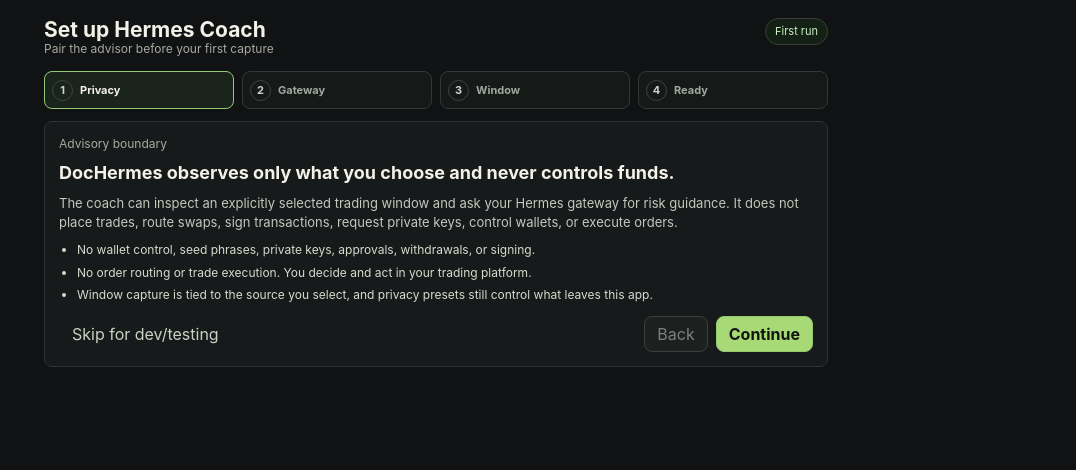
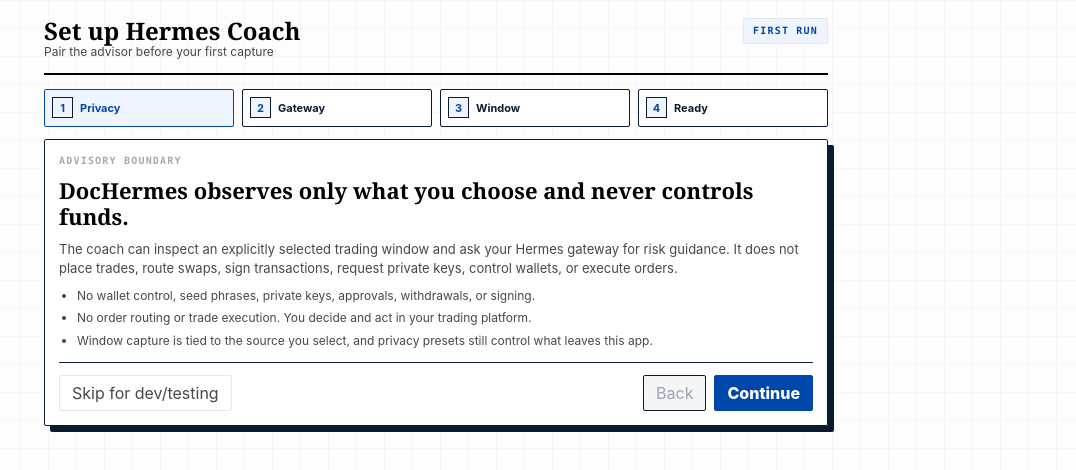
Before and after one commit to water-bear86/dochermes, a React (Vite) app: page / in a window 1280 px wide. Shown: the top 470 px of the page, without its empty margins (204-1280 px from the left). Built offline with nearby package versions, Linux system fonts and the light colour scheme.

Commit message:
style: match desktop coach to DocHermes site

```diff
--- a/src/main/coachWindow.ts
+++ b/src/main/coachWindow.ts
@@ -20,7 +20,7 @@
     show: false,
     title: 'Hermes Coach',
     alwaysOnTop: true,
-    backgroundColor: '#101214',
+    backgroundColor: '#fdfdfd',
     webPreferences: {
       preload: join(__dirname, '../preload/index.mjs'),
       nodeIntegration: false,
--- a/src/renderer/styles.css
+++ b/src/renderer/styles.css
@@ -1,9 +1,30 @@
 :root {
-  color-scheme: dark;
+  color-scheme: light;
+  --dh-paper: #fdfdfd;
+  --dh-paper-soft: #f7f9fd;
+  --dh-blue-paper: #eff4ff;
+  --dh-ink: #000000;
+  --dh-navy: #0b1c30;
+  --dh-muted: #4c4546;
+  --dh-muted-2: #667085;
+  --dh-border: #e2e8f0;
+  --dh-border-strong: #0b1c30;
+  --dh-blue: #0047ab;
+  --dh-blue-2: #0d5fd3;
+  --dh-gold: #ffd700;
+  --dh-gold-soft: #fff6cc;
+  --dh-black: #000000;
+  --dh-white: #ffffff;
+  --dh-red: #a82014;
+  --dh-red-soft: #fff1ef;
+  --dh-shadow: 6px 6px 0 #0b1c30;
+  --dh-font-body: Inter, Arial, ui-sans-serif, system-ui, -apple-system, BlinkMacSystemFont, "Segoe UI", sans-serif;
+  --dh-font-display: "Playfair Display", Georgia, "Times New Roman", serif;
+  --dh-font-mono: "JetBrains Mono", "SFMono-Regular", Menlo, Consolas, monospace;
   font-family:
-    Inter, ui-sans-serif, system-ui, -apple-system, BlinkMacSystemFont, "Segoe UI", sans-serif;
-  background: #101214;
-  color: #f4f1e8;
+    var(--dh-font-body);
+  background: var(--dh-paper);
+  color: var(--dh-navy);
   font-synthesis: none;
   text-rendering: optimizeLegibility;
 }
@@ -16,7 +37,11 @@
   min-width: 360px;
   min-height: 100vh;
   margin: 0;
-  background: #101214;
+  background:
+    linear-gradient(90deg, rgba(0, 71, 171, 0.035) 1px, transparent 1px),
+    linear-gradient(rgba(11, 28, 48, 0.03) 1px, transparent 1px),
+    var(--dh-paper);
+  background-size: 28px 28px;
 }
 
 button,
@@ -1269,6 +1294,432 @@
   text-align: center;
 }
 
+/* DocHermes website skin: paper panels, ink borders, cobalt diagnostics, gold risk marks. */
+.shell {
+  color: var(--dh-navy);
+}
+
+.topbar {
+  border-bottom: 2px solid var(--dh-ink);
+  padding-bottom: 12px;
+}
+
+h1,
+h2,
+.brand-heading {
+  font-family: var(--dh-font-display);
+  color: var(--dh-ink);
+}
+
+h1 {
+  font-size: 24px;
+  font-weight: 700;
+  letter-spacing: 0;
+}
+
+h2 {
+  font-size: 15px;
+  font-weight: 700;
+  letter-spacing: 0;
+}
+
+.topbar p,
+footer,
+small {
+  color: var(--dh-muted);
+}
+
+.label,
+.section-label,
+.status,
+.note,
+.capability-row span,
+.payload-row span,
+.source-quality-chip,
+.postmortem-outcome-chip {
+  font-family: var(--dh-font-mono);
+  font-size: 10px;
+  font-weight: 700;
+  letter-spacing: 1.2px;
+  text-transform: uppercase;
+}
+
+.status {
+  border: 1px solid var(--dh-border);
+  border-radius: 0;
+  color: var(--dh-blue);
+  background: var(--dh-blue-paper);
+  text-align: left;
+}
+
+.control-strip,
+.question-panel,
+.window-picker,
+.preview,
+.settings-panel,
+.message,
+.advanced-settings,
+.privacy-indicator,
+.token-storage-card,
+.connection-report,
+.source-constraint-row,
+.postmortem-event,
+.postmortem-summary-item,
+.wizard-card,
+.wizard-check,
+.wizard-ready-grid div,
+.wizard-steps li,
+.session-risk-grid div {
+  border: 1px solid var(--dh-border-strong);
+  border-radius: 2px;
+  color: var(--dh-navy);
+  background: rgba(255, 255, 255, 0.94);
+}
+
+.control-strip:first-of-type,
+.question-panel,
+.window-picker,
+.settings-panel,
+.first-run-panel .wizard-card {
+  box-shadow: var(--dh-shadow);
+}
+
+.compact-strip,
+.advanced-settings,
+.connection-report,
+.wizard-check,
+.wizard-ready-grid div,
+.session-risk-grid div,
+.source-constraint-row,
+.postmortem-event,
+.postmortem-summary-item {
+  box-shadow: none;
+}
+
+.control-strip strong,
+.diagnostic-item strong,
+.wizard-check strong,
+.wizard-ready-grid strong,
+.session-risk-grid p,
+.session-risk-grid strong,
+.postmortem-event-heading,
+.postmortem-summary-item strong,
+.memory-pattern strong {
+  color: var(--dh-ink);
+}
+
+.compact-strip small,
+.section-heading span,
+.subtle-note,
+.source-outcome-hint,
+.journal-actions span,
+.diagnostics-empty,
+.timing,
+.warning-evidence-meta,
+.postmortem-event-subtitle,
+.postmortem-event-provenance,
+.monitor-list-meta,
+.wizard-step-content p,
+.wizard-boundary-list,
+.session-risk-note {
+  color: var(--dh-muted);
+}
+
+button,
+.source-option {
+  border: 1px solid var(--dh-border-strong);
+  border-radius: 2px;
+  color: var(--dh-navy);
+  background: var(--dh-white);
+}
+
+button:hover:not(:disabled),
+.source-option:hover:not(:disabled) {
+  border-color: var(--dh-blue);
+  color: var(--dh-blue);
+  background: var(--dh-blue-paper);
+}
+
+button:disabled {
+  color: #9aa4b2;
+  background: #f4f5f7;
+}
+
+button:focus-visible,
+input:focus-visible,
+select:focus-visible,
+textarea:focus-visible,
+.source-option:focus-visible {
+  outline: 3px solid var(--dh-gold);
+  outline-offset: 2px;
+}
+
+.primary {
+  border-color: var(--dh-blue);
+  color: var(--dh-white);
+  background: var(--dh-blue);
+  font-weight: 800;
+}
+
+.primary:hover:not(:disabled) {
+  border-color: var(--dh-ink);
+  color: var(--dh-white);
+  background: var(--dh-ink);
+}
+
+.ghost {
+  border-color: var(--dh-border);
+  color: var(--dh-muted);
+  background: var(--dh-white);
+}
+
+.ghost:hover:not(:disabled) {
+  border-color: var(--dh-ink);
+  color: var(--dh-ink);
+  background: var(--dh-white);
+}
+
+label {
+  color: var(--dh-navy);
+  font-family: var(--dh-font-mono);
+  font-size: 10px;
+  font-weight: 700;
+  letter-spacing: 1px;
+  text-transform: uppercase;
+}
+
+input,
+select,
+textarea {
+  border: 1px solid var(--dh-border-strong);
+  border-radius: 2px;
+  color: var(--dh-navy);
+  background: var(--dh-white);
+}
+
+input[type="checkbox"] {
+  accent-color: var(--dh-blue);
+}
+
+input:focus,
+select:focus,
+textarea:focus {
+  border-color: var(--dh-blue);
+}
+
+.check-row,
+.source-option span,
+.diagnostics-summary-note,
+.diagnostic-history,
+.monitor-list,
+.trade-history-list,
+.postmortem-event-list,
+.warning-evidence-detail,
+.warning-card-subtitle,
+.warning-evidence-list {
+  color: var(--dh-navy);
+}
+
+.source-list {
+  scrollbar-color: var(--dh-blue) var(--dh-blue-paper);
+}
+
+.source-option {
+  background: var(--dh-paper);
+}
+
+.source-option.selected {
+  border-color: var(--dh-blue);
+  background:
+    linear-gradient(90deg, var(--dh-gold) 0 6px, transparent 6px),
+    var(--dh-blue-paper);
+}
+
+.source-option img,
+.preview img {
+  border: 1px solid var(--dh-border-strong);
+  border-radius: 0;
+  background: var(--dh-blue-paper);
+}
+
+.preview-media::after {
+  position: absolute;
+  right: -7px;
+  bottom: -7px;
+  width: 44px;
+  height: 44px;
+  border-right: 3px solid var(--dh-gold);
+  border-bottom: 3px solid var(--dh-gold);
+  content: "";
+  pointer-events: none;
+}
+
+.privacy-indicator.scope-local,
+.connection-report.connected,
+.wizard-check.connected,
+.wizard-check.degraded,
+.trade-history {
+  border-color: var(--dh-blue);
+  background: var(--dh-blue-paper);
+}
+
+.privacy-indicator.scope-hosted,
+.postmortem {
+  border-color: var(--dh-blue);
+  background: #f5f8ff;
+}
+
+.privacy-indicator.scope-advanced,
+.memory,
+.warning,
+.session-risk-status--low,
+.session-risk-status--medium,
+.token-storage-card.unavailable {
+  border-color: var(--dh-gold);
+  background: var(--dh-gold-soft);
+}
+
+.token-storage-card.available,
+.session-risk-status,
+.session-risk-status--ok,
+.session-risk-status--off {
+  border-color: var(--dh-border-strong);
+  background: var(--dh-white);
+}
+
+.connection-report.auth-error,
+.connection-report.disconnected,
+.connection-report.model-error,
+.connection-report.incompatible,
+.wizard-check.auth-error,
+.wizard-check.disconnected,
+.wizard-check.model-error,
+.wizard-check.incompatible,
+.session-risk-status--high,
+.error {
+  border-color: var(--dh-red);
+  color: var(--dh-red);
+  background: var(--dh-red-soft);
+}
+
+.response {
+  border-color: var(--dh-blue);
+  background: var(--dh-blue-paper);
+}
+
+.warning-list,
+.warning-card-text,
+.memory-pattern strong {
+  color: #7a5800;
+}
+
+.warning-card,
+.diagnostic-item,
+.warning-feedback-item {
+  border-top-color: var(--dh-border-strong);
+}
+
+.warning-evidence,
+.capability-row span,
+.payload-row span,
+.source-quality-chip,
+.postmortem-outcome-chip {
+  border-color: var(--dh-border-strong);
+  border-radius: 0;
+  background: var(--dh-white);
+}
+
+.warning-evidence--low {
+  border-color: var(--dh-gold);
+  background: #fff9db;
+}
+
+.warning-evidence-confidence,
+.diagnostic-item.success strong {
+  color: var(--dh-blue);
+}
+
+.warning-evidence-confidence--low,
+.diagnostic-item.failure strong {
+  color: var(--dh-red);
+}
+
+.postmortem h3 {
+  color: var(--dh-ink);
+  font-family: var(--dh-font-display);
+}
+
+.ocr-region-box {
+  border: 2px solid var(--dh-blue);
+  border-radius: 0;
+  background: rgba(0, 71, 171, 0.16);
+  color: var(--dh-blue);
+}
+
+.ocr-region-box.is-active {
+  border-color: var(--dh-gold);
+  background: rgba(255, 215, 0, 0.22);
+  color: var(--dh-ink);
+}
+
+.ocr-region-box span {
+  border-bottom-right-radius: 0;
+  color: var(--dh-white);
+  background: var(--dh-ink);
+}
+
+.first-run-shell {
+  color: var(--dh-navy);
+}
+
+.wizard-steps li {
+  background: var(--dh-white);
+}
+
+.wizard-steps span {
+  border-color: var(--dh-border-strong);
+  border-radius: 0;
+  color: var(--dh-blue);
+  background: var(--dh-blue-paper);
+}
+
+.wizard-steps li.active {
+  border-color: var(--dh-blue);
+  color: var(--dh-blue);
+  background: var(--dh-blue-paper);
+}
+
+.wizard-steps li.done {
+  border-color: var(--dh-gold);
+  color: var(--dh-ink);
+  background: var(--dh-gold-soft);
+}
+
+.wizard-step-content h2 {
+  color: var(--dh-ink);
+  font-family: var(--dh-font-display);
+  font-size: 22px;
+}
+
+.wizard-actions {
+  border-top: 1px solid var(--dh-border-strong);
+  padding-top: 12px;
+}
+
+.connection-report textarea {
+  font-family: var(--dh-font-mono);
+  color: var(--dh-navy);
+  background: #f8fafc;
+}
+
+footer {
+  color: var(--dh-muted);
+  font-family: var(--dh-font-mono);
+  font-size: 10px;
+  letter-spacing: 1px;
+  text-transform: uppercase;
+}
+
 @media (max-width: 640px) {
   .wizard-steps,
   .wizard-form-grid,
```
